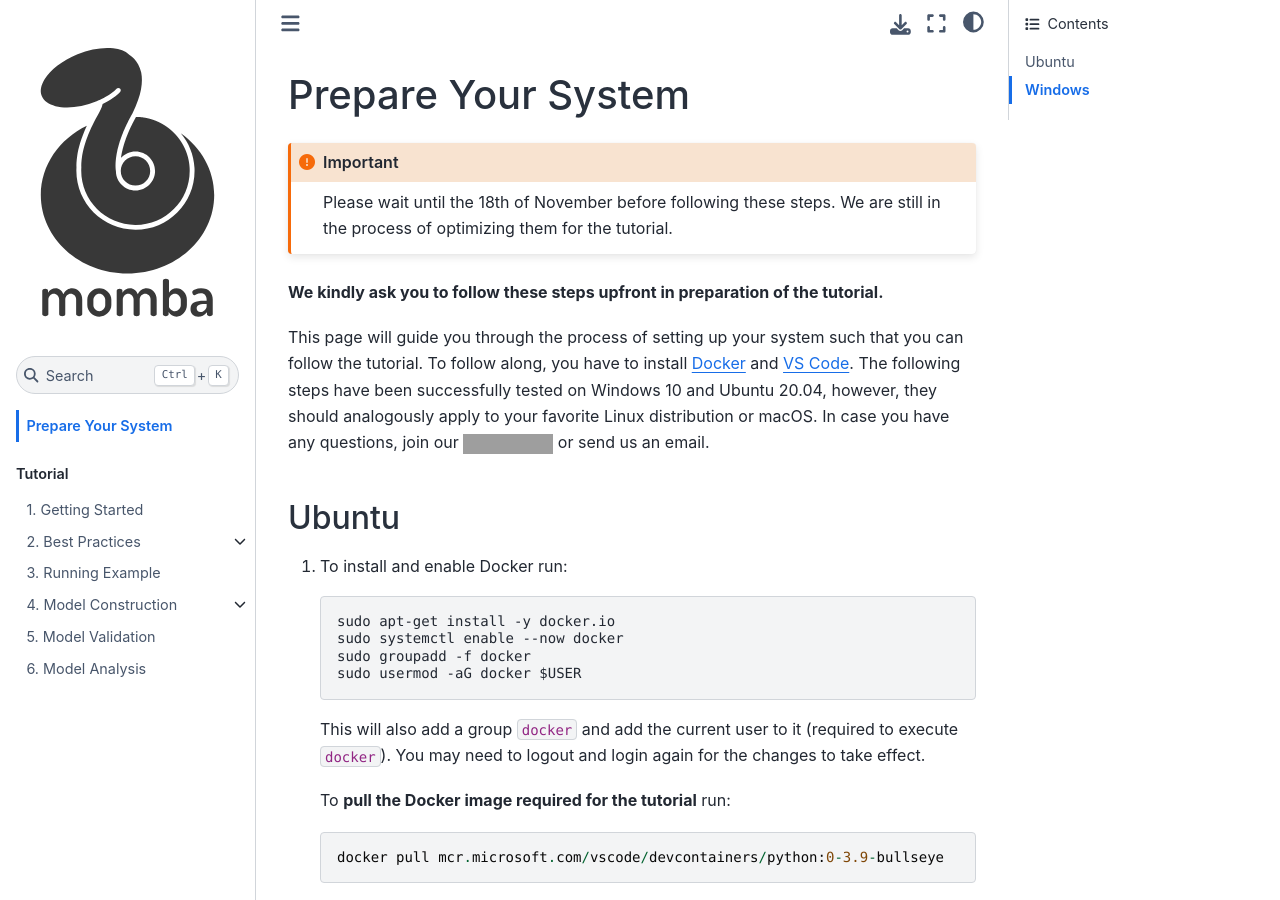
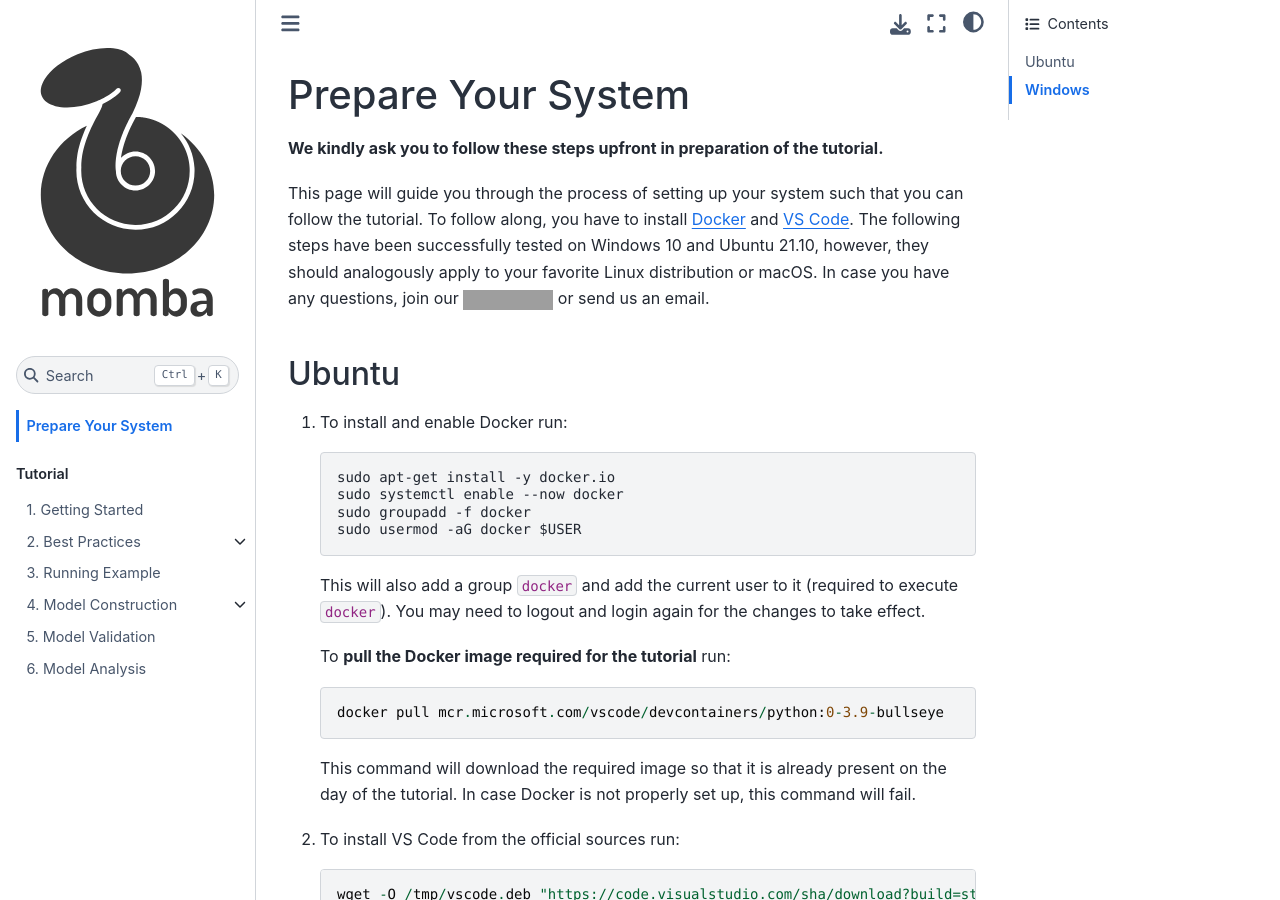
Before and after one commit to udsdepend/fm21-momba-tutorial, a Jupyter Book: the page built from book/preparation.md, in a window 1280 px wide and 900 px high. Built offline with Jupyter Book 1.0.4 settings and Sphinx 7.4.7 and the Sphinx Book theme 1.1.4, drawn with Linux system fonts in a browser that asks for light colours; grey boxes are pictures that could not be loaded.

Commit message:
update preparation

````diff
--- a/book/preparation.md
+++ b/book/preparation.md
@@ -1,14 +1,10 @@
 # Prepare Your System
-
-```{important}
-Please wait until the 18th of November before following these steps. We are still in the process of optimizing them for the tutorial.
-```
 
 **We kindly ask you to follow these steps upfront in preparation of the tutorial.**
 
 This page will guide you through the process of setting up your system such that you can follow the tutorial.
 To follow along, you have to install [Docker](https://docker.io) and [VS Code](https://code.visualstudio.com).
-The following steps have been successfully tested on Windows 10 and Ubuntu 20.04, however, they should analogously apply to your favorite Linux distribution or macOS.
+The following steps have been successfully tested on Windows 10 and Ubuntu 21.10, however, they should analogously apply to your favorite Linux distribution or macOS.
 In case you have any questions, join our <a href="https://gitter.im/koehlma/momba?utm_source=badge&utm_medium=badge&utm_campaign=pr-badge"><img alt="Gitter" src="https://badges.gitter.im/koehlma/momba.svg"></a> or send us an email.
 
 
````
